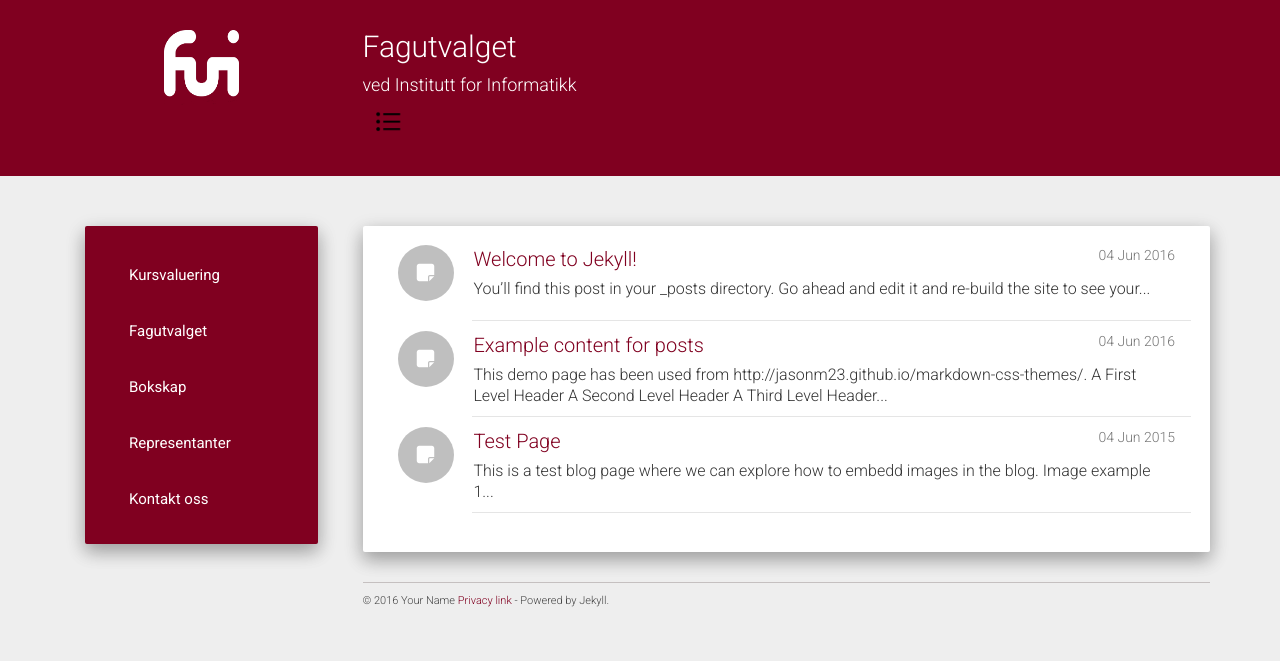
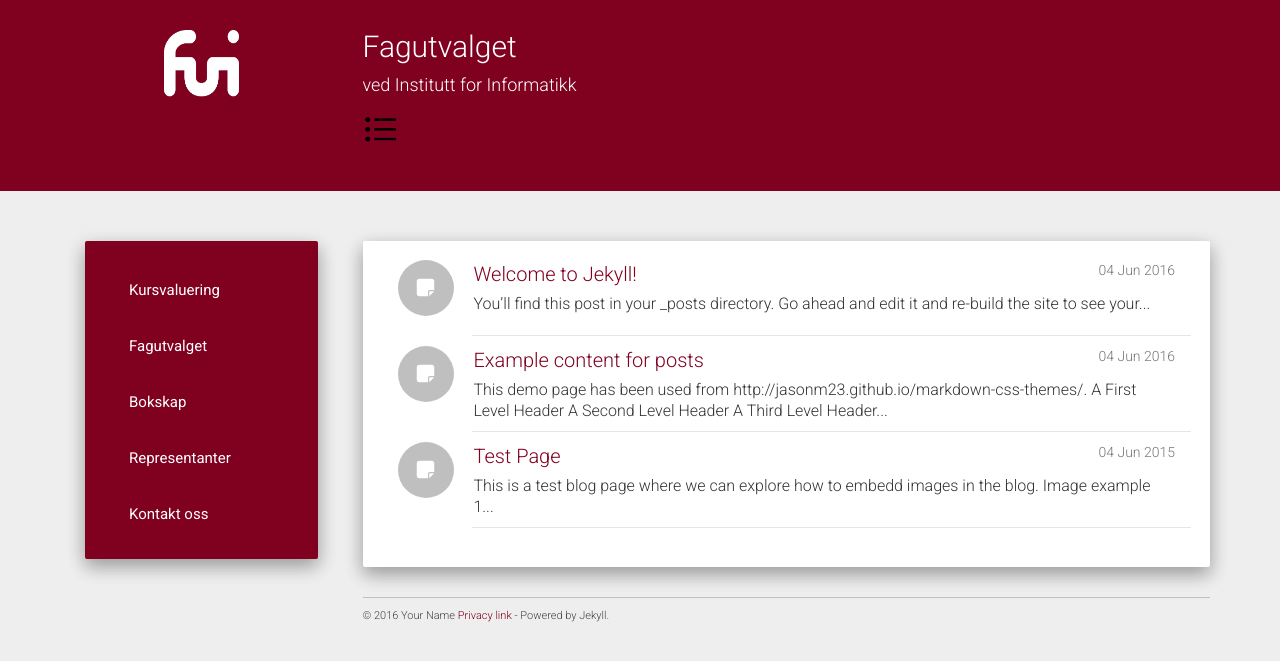
Before and after one commit to fui/fui.github.io, a Jekyll site: the page built from index.html, in a window 1280 px wide. Shown: the top 661 px of the page. Built offline with Jekyll 4.4.1, drawn with Linux system fonts in a browser that asks for light colours; nearby versions of some CDN libraries; the list of posts is cut into pages by our own code.

Commit message:
adding menu icon

```diff
--- a/_includes/header.html
+++ b/_includes/header.html
@@ -10,8 +10,8 @@
             <div class="row-details" height="75px">
               <h2 class="list-group-item-heading">{{ site.author }} <h4 class="list-group-item-text" >{{ site.about }}</h4></h2>
             </div>
-            <img id="menu-icon" class="menu-img" src="../static/img/menu.png" height="50" width="50"/>
           </div>
+          <img id="menu-icon" class="menu-img" src="../static/img/menu.png" height="65" width="65"/>
           </div>
         </div>
       </div>
```
